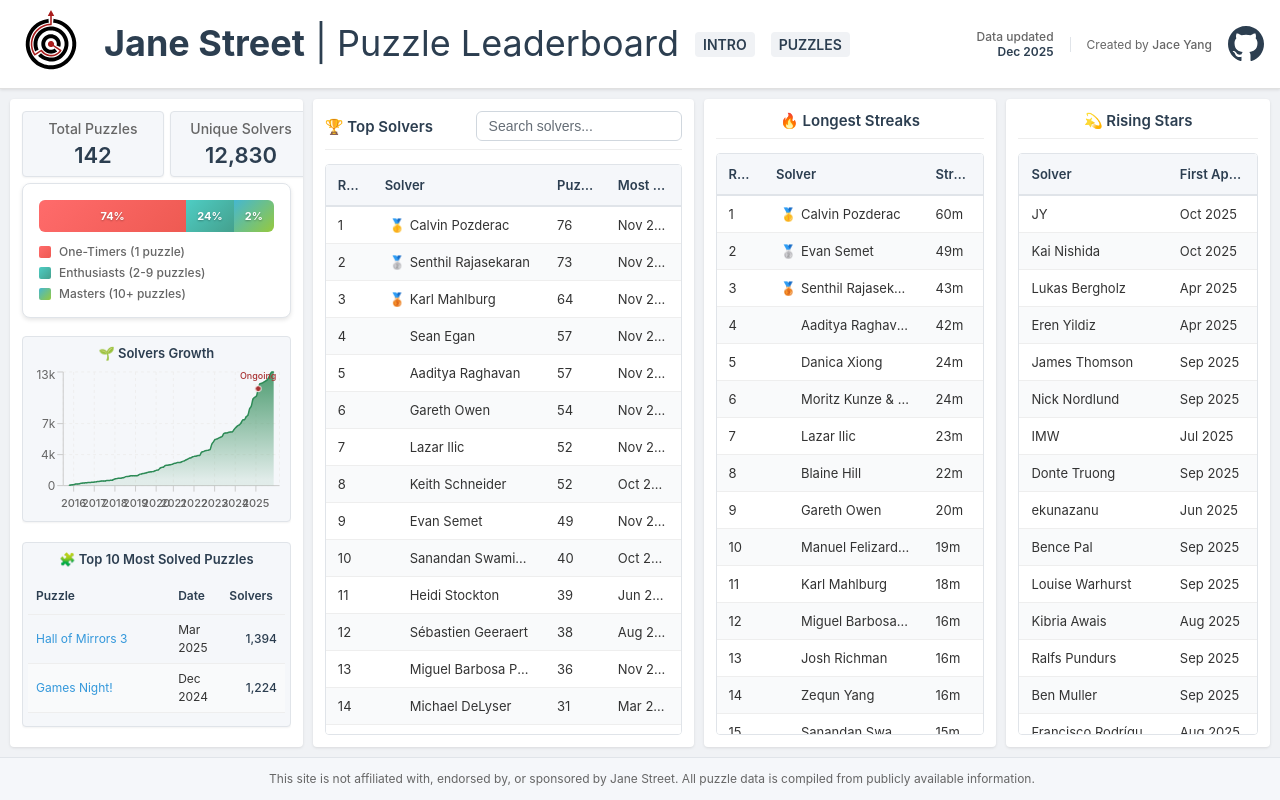
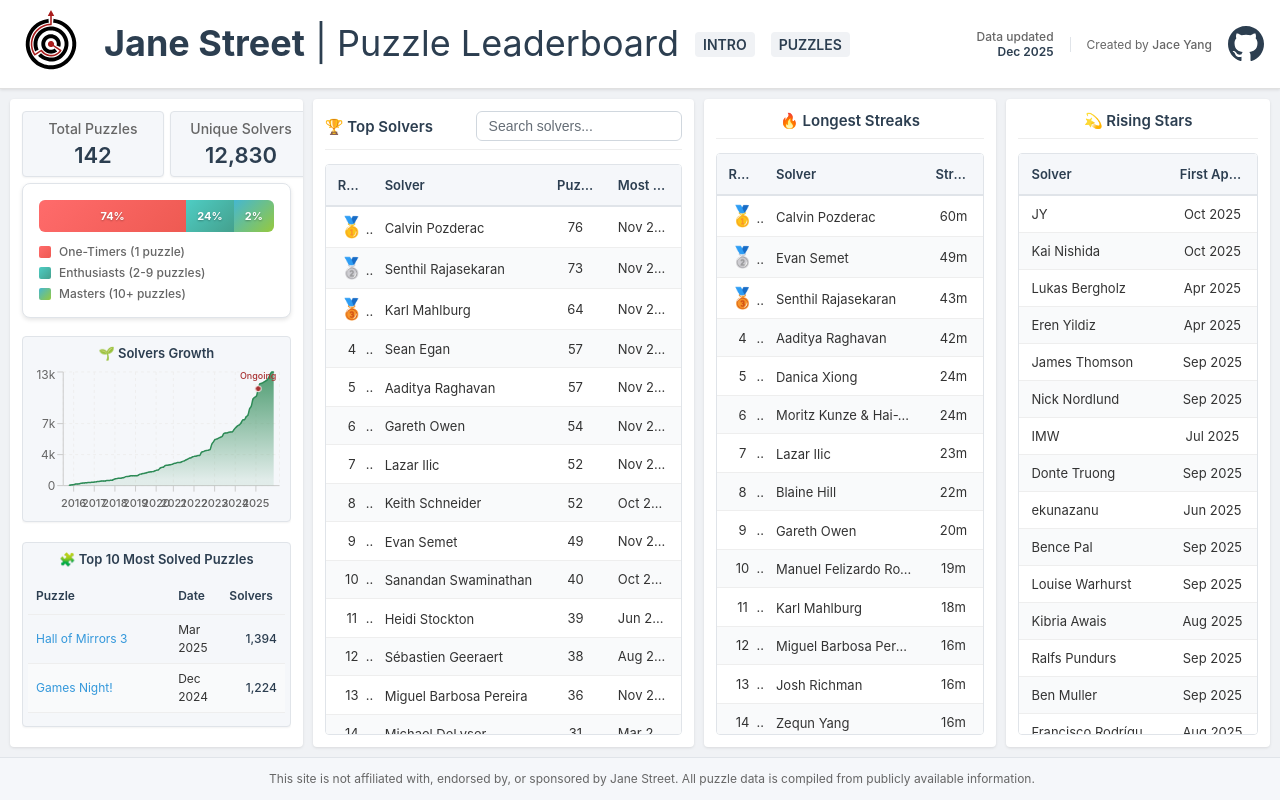
Before and after one commit to jaceyang97/jspuzzleLB, a React (Create React App) app: page / in a window 1280 px wide. Built offline with nearby package versions, Linux system fonts and the light colour scheme.

Commit message:
style: enhance leaderboard table styling and alignment

```diff
--- a/src/components/Leaderboard.css
+++ b/src/components/Leaderboard.css
@@ -895,6 +895,20 @@
   white-space: nowrap;
   overflow: hidden;
   text-overflow: ellipsis;
+}
+
+.solver-name {
+  display: inline-block;
+  max-width: 100%;
+  overflow: hidden;
+  text-overflow: ellipsis;
+  white-space: nowrap;
+  vertical-align: middle;
+}
+
+.leaderboard-table.mini td.center,
+.leaderboard-table.mini th.center {
+  text-align: center;
 }
 
 .leaderboard-table.mini th {
--- a/src/features/leaderboard/components/RisingStarsTable.tsx
+++ b/src/features/leaderboard/components/RisingStarsTable.tsx
@@ -37,7 +37,7 @@
         <thead>
           <tr>
             <th style={{ width: '65%' }}>Solver</th>
-            <th style={{ width: '35%' }}>First Appeared</th>
+            <th className="center" style={{ width: '35%' }}>First Appeared</th>
           </tr>
         </thead>
         <tbody>
@@ -45,7 +45,7 @@
             data.slice(0, visibleItems).map((solver, index) => (
               <tr key={`rising-${index}`}>
                 <td>{solver.name || solver.solver}</td>
-                <td>{solver.firstAppearance || 'N/A'}</td>
+                <td className="center">{solver.firstAppearance || 'N/A'}</td>
               </tr>
             ))
           ) : (
--- a/src/features/leaderboard/components/StreaksTable.tsx
+++ b/src/features/leaderboard/components/StreaksTable.tsx
@@ -38,21 +38,36 @@
           <tr>
             <th>Rank</th>
             <th>Solver</th>
-            <th>Streak</th>
+            <th className="center">Streak</th>
           </tr>
         </thead>
         <tbody>
           {data && data.length > 0 ? (
             data.slice(0, visibleItems).map((streak, index) => (
               <tr key={`streak-${index}`}>
-                <td>{index + 1}</td>
                 <td>
-                  <span style={{ display: 'inline-block', width: '25px', textAlign: 'center' }}>
-                    {index < 3 ? ['🥇', '🥈', '🥉'][index] : ''}
+                  <span
+                    style={{
+                      display: 'inline-flex',
+                      width: '28px',
+                      justifyContent: 'center',
+                      alignItems: 'center',
+                      lineHeight: '1',
+                    }}
+                  >
+                    {index < 3 ? (
+                      <span style={{ fontSize: '20px', lineHeight: '1' }}>
+                        {['🥇', '🥈', '🥉'][index]}
+                      </span>
+                    ) : (
+                      index + 1
+                    )}
                   </span>
-                  {streak.name || streak.solver}
                 </td>
-                <td>{streak.streakLength || 0}m</td>
+                <td title={streak.name || streak.solver}>
+                  <span className="solver-name">{streak.name || streak.solver}</span>
+                </td>
+                <td className="center">{streak.streakLength || 0}m</td>
               </tr>
             ))
           ) : (
--- a/src/features/leaderboard/components/TopSolversTable.tsx
+++ b/src/features/leaderboard/components/TopSolversTable.tsx
@@ -56,8 +56,8 @@
           <tr>
             <th style={{ width: '10%' }}>Rank</th>
             <th style={{ width: '55%' }}>Solver</th>
-            <th style={{ width: '15%' }}>Puzzles</th>
-            <th style={{ width: '20%' }}>Most Recent</th>
+            <th className="center" style={{ width: '15%' }}>Puzzles</th>
+            <th className="center" style={{ width: '20%' }}>Most Recent</th>
           </tr>
         </thead>
         <tbody>
@@ -66,15 +66,30 @@
               const originalRank = getOriginalRank(solver.name || solver.solver || '');
               return (
                 <tr key={`solver-${index}`}>
-                  <td>{originalRank}</td>
                   <td>
-                    <span style={{ display: 'inline-block', width: '25px', textAlign: 'center' }}>
-                      {originalRank <= 3 ? ['🥇', '🥈', '🥉'][originalRank - 1] : ''}
+                    <span
+                      style={{
+                        display: 'inline-flex',
+                        width: '28px',
+                        justifyContent: 'center',
+                        alignItems: 'center',
+                        lineHeight: '1',
+                      }}
+                    >
+                      {originalRank <= 3 ? (
+                        <span style={{ fontSize: '20px', lineHeight: '1' }}>
+                          {['🥇', '🥈', '🥉'][originalRank - 1]}
+                        </span>
+                      ) : (
+                        originalRank
+                      )}
                     </span>
-                    {solver.name || solver.solver}
                   </td>
-                  <td>{solver.puzzlesSolved}</td>
-                  <td>{solver.lastSolve || 'N/A'}</td>
+                  <td title={solver.name || solver.solver}>
+                    <span className="solver-name">{solver.name || solver.solver}</span>
+                  </td>
+                  <td className="center">{solver.puzzlesSolved}</td>
+                  <td className="center">{solver.lastSolve || 'N/A'}</td>
                 </tr>
               );
             })
```
